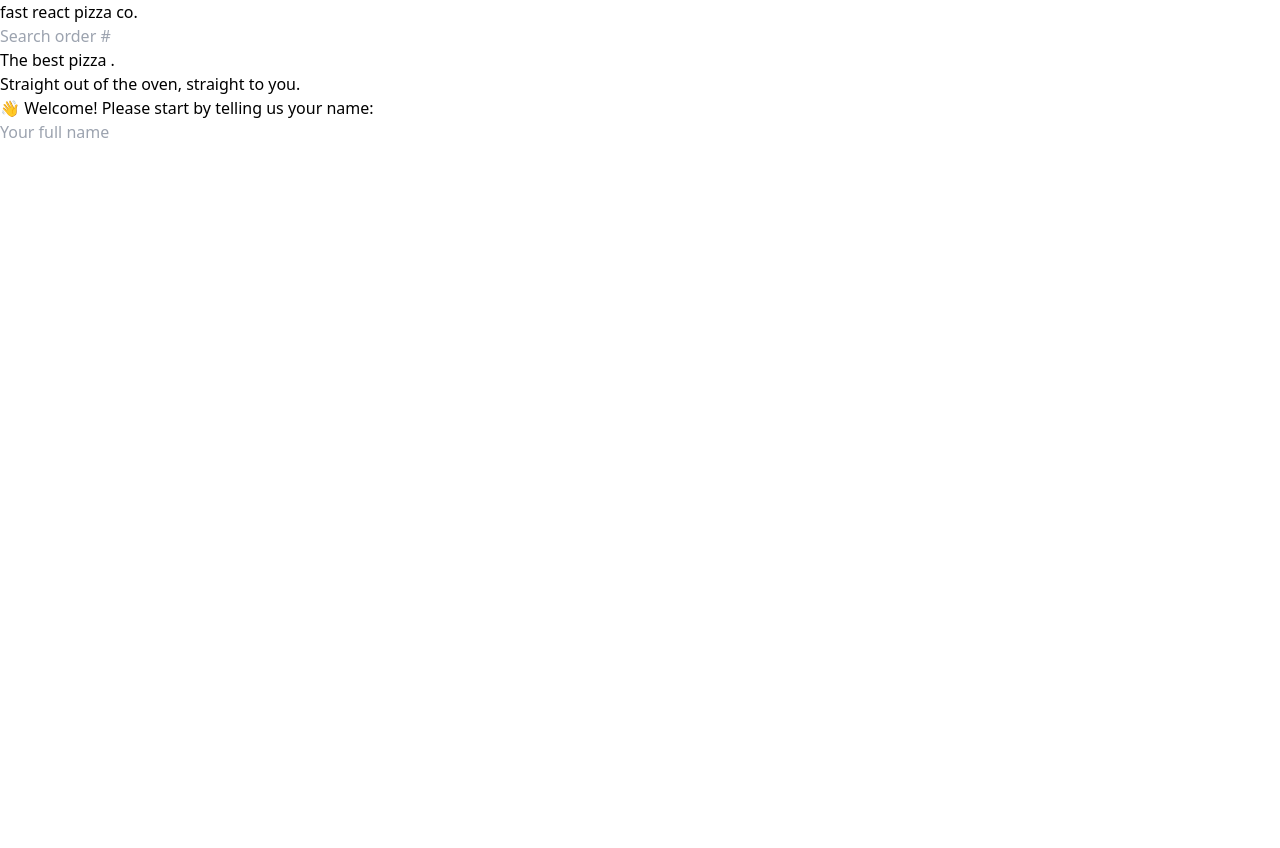
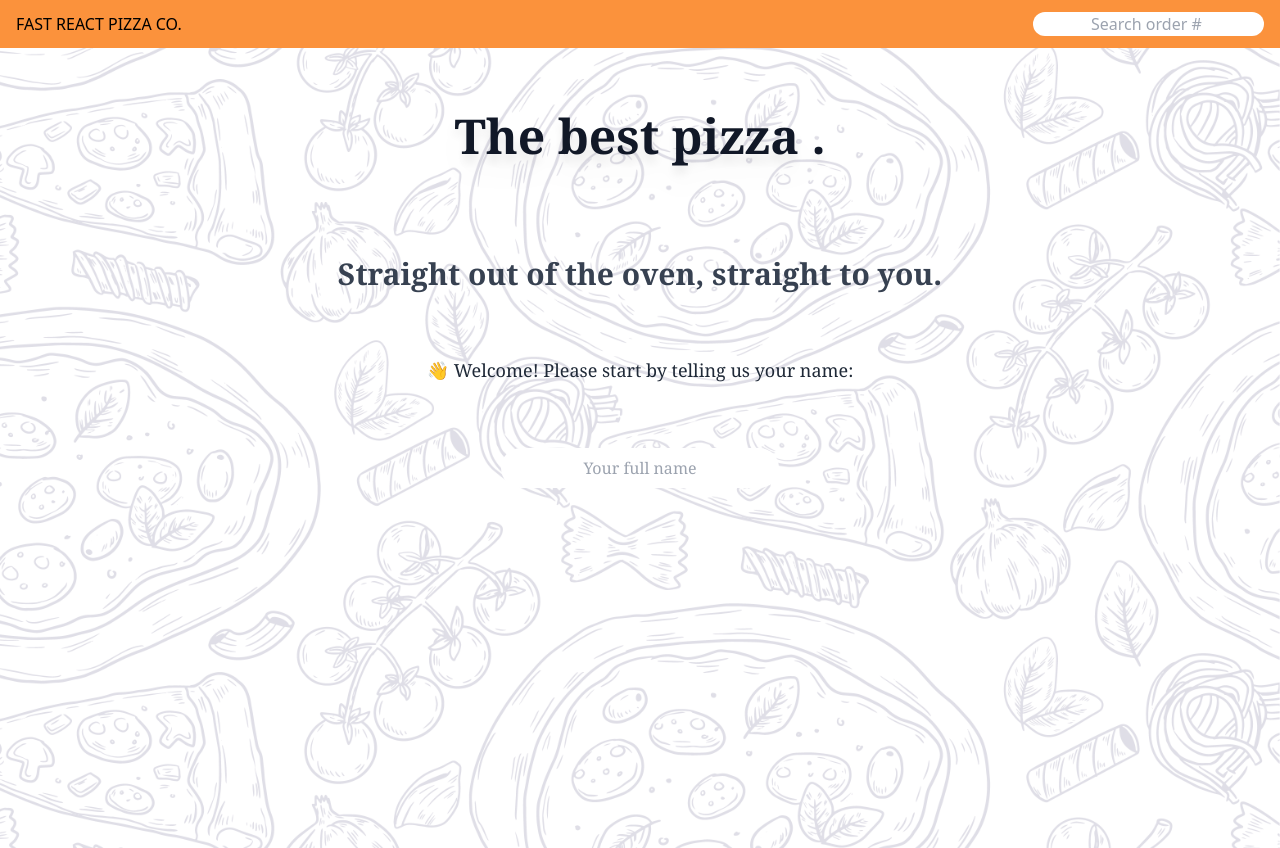
Before and after one commit to yymengduuu/React-Pizza, a React (Create React App) app: page / in a window 1280 px wide. Before the commit the page ends 800 px from the top, so only its background shows below. Built offline with nearby package versions, Linux system fonts and the light colour scheme.

Commit message:
update css

```diff
--- a/src/UI/Header.jsx
+++ b/src/UI/Header.jsx
@@ -1,8 +1,11 @@
 export default function Header() {
   return (
-    <header>
-      <p>fast react pizza co. </p>
-      <input placeholder="Search order # " />
+    <header className="bg-orange-400 flex items-center justify-between px-4 py-3">
+      <p className="uppercase ">fast react pizza co. </p>
+      <input
+        className="bg-white rounded-full text-stone-100 text-center"
+        placeholder="Search order # "
+      />
     </header>
   );
 }
--- a/src/UI/Home.jsx
+++ b/src/UI/Home.jsx
@@ -1,10 +1,26 @@
 export default function Home() {
   return (
-    <div>
-      <h1>The best pizza .</h1>
-      <h2>Straight out of the oven, straight to you.</h2>
-      <p>👋 Welcome! Please start by telling us your name:</p>
-      <input placeholder="Your full name" />
+    <div
+      className="text-center w-full py-16 px-4 font-serif min-h-screen bg-cover bg-center bg-no-repeat"
+      style={{
+        backgroundImage: "url('/images/bg-pizza.jpg')",
+        backgroundColor: "rgba(255,255,255,0.85)",
+        backgroundBlendMode: "lighten",
+      }}
+    >
+      <h1 className="mb-24  text-5xl md:text-5xl text-gray-900 drop-shadow-xl font-bold">
+        The best pizza .
+      </h1>
+      <h2 className="mb-16 text-3xl text-gray-700 font-semibold">
+        Straight out of the oven, straight to you.
+      </h2>
+      <p className="mb-16 text-lg text-gray-800 font-medium">
+        👋 Welcome! Please start by telling us your name:
+      </p>
+      <input
+        className="mb-4 rounded-full text-stone-100 text-center px-4 py-2 border-gray-900"
+        placeholder="Your full name"
+      />
     </div>
   );
 }
--- /dev/null
+++ b/src/UI/Loader.jsx
@@ -0,0 +1,7 @@
+export default function Loader() {
+  return (
+    <div className="absolute inset-0 flex items-center justify-center bg-slate-200/20 backdrop-blur-sm">
+      <div className="loader"></div>
+    </div>
+  );
+}
```
Also changed, not shown: public/images/bg-pizza.jpg (added), 1 other file (tests, documents, lock files or other folders).
